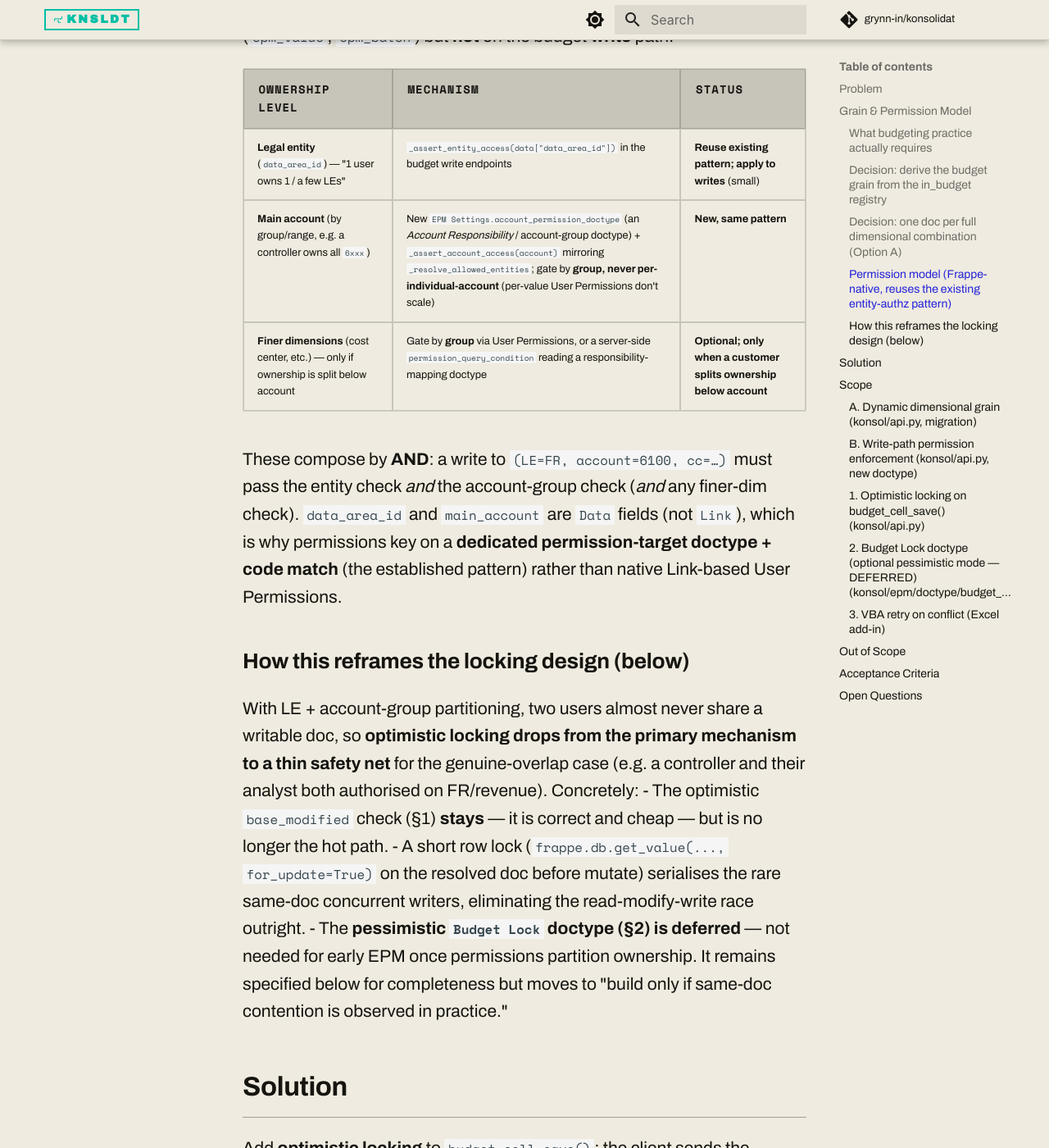
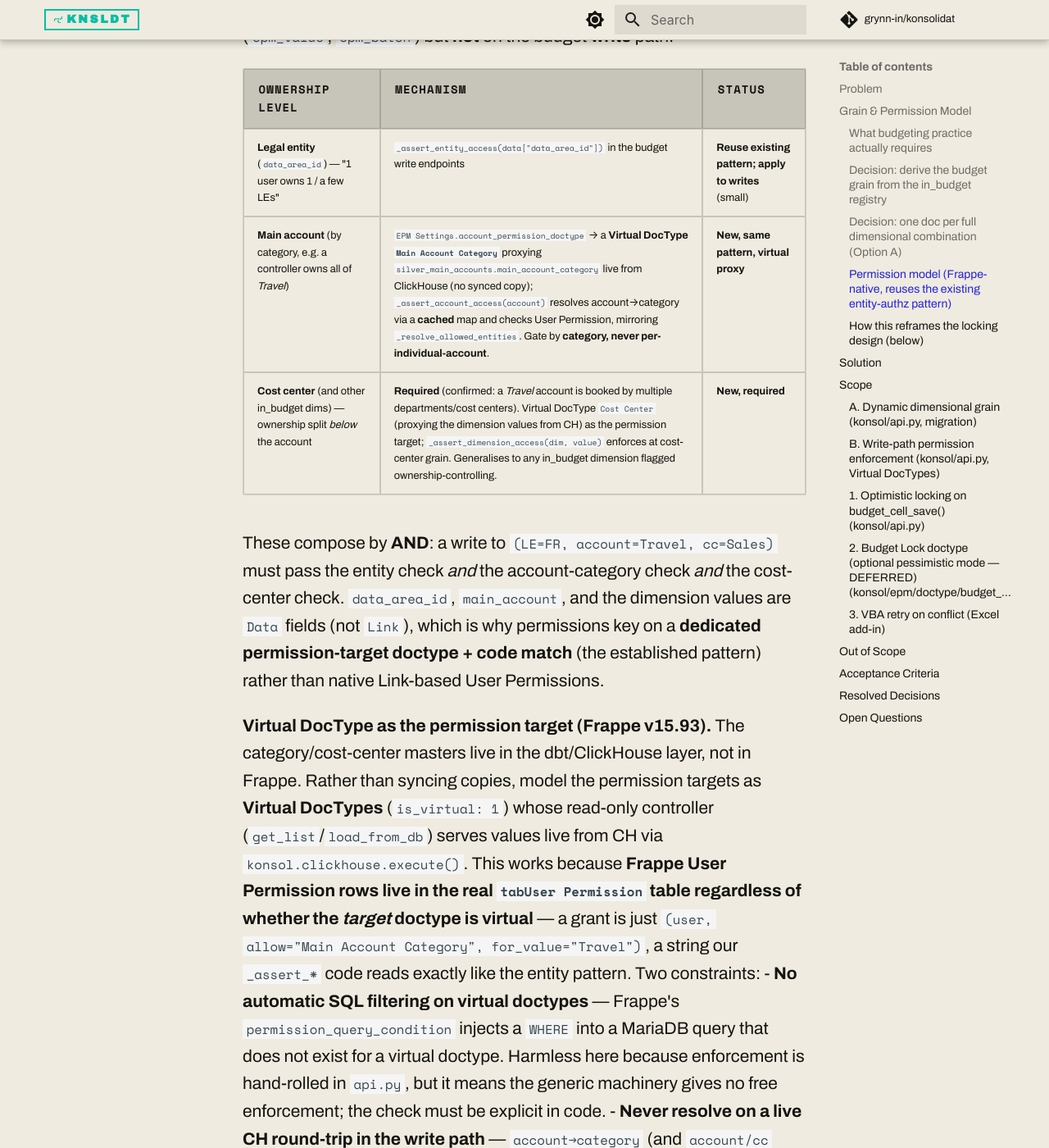
Before and after one commit to grynn-in/konsolidat, an MkDocs documentation site: the page built from docs/prd/PRD-BUDGET-CELL-LOCKING.md, in a window 1280 px wide and 1400 px high, scrolled down 5010 px. Shown: the whole window at 82% size. Built offline with MkDocs 1.6.1 and Material for MkDocs 9.7.7, drawn with Linux system fonts in a browser that asks for light colours; comment, search, counter and statistics services are not loaded; some of the changed text lies outside the part shown.

Commit message:
docs(prd): resolve grain/permission open questions + v16 future-proofing
Lock in the three decisions and verify the design against Frappe v16:

- Migration collisions: non-issue (no live customer; demo/empty data).
- Account permission target: Virtual DocType `Main Account Category` proxying
  silver_main_accounts.main_account_category live from ClickHouse (no synced
  copy), account->category resolved via frappe.cache(); no sync job.
- Finer-dim ownership: REQUIRED (Travel booked by multiple cost centers) —
  enforce at cost-center grain via a Cost Center Virtual DocType target +
  _assert_dimension_access; generalises to any ownership-controlling dim.
- Virtual-DocType-as-permission-target verified future-proof for v16: not in
  the v16 breaking-changes list; User Permission validate() does not require
  for_value to be a real row; the v16 has_permission-hook breaking changes are
  avoided by using explicit _assert_* enforcement (not hooks).

Co-Authored-By: Claude Opus 4.8 (1M context) <noreply@anthropic.com>

```diff
--- a/docs/prd/PRD-BUDGET-CELL-LOCKING.md
+++ b/docs/prd/PRD-BUDGET-CELL-LOCKING.md
@@ -73,10 +73,20 @@ The merged security work already built the right primitive in `konsol/api.py`: `
 | Ownership level | Mechanism | Status |
 |---|---|---|
 | **Legal entity** (`data_area_id`) — "1 user owns 1 / a few LEs" | `_assert_entity_access(data["data_area_id"])` in the budget write endpoints | **Reuse existing pattern; apply to writes** (small) |
-| **Main account** (by group/range, e.g. a controller owns all `6xxx`) | New `EPM Settings.account_permission_doctype` (an *Account Responsibility* / account-group doctype) + `_assert_account_access(account)` mirroring `_resolve_allowed_entities`; gate by **group, never per-individual-account** (per-value User Permissions don't scale) | **New, same pattern** |
-| **Finer dimensions** (cost center, etc.) — only if ownership is split below account | Gate by **group** via User Permissions, or a server-side `permission_query_condition` reading a responsibility-mapping doctype | **Optional; only when a customer splits ownership below account** |
+| **Main account** (by category, e.g. a controller owns all of *Travel*) | `EPM Settings.account_permission_doctype` → a **Virtual DocType `Main Account Category`** proxying `silver_main_accounts.main_account_category` live from ClickHouse (no synced copy); `_assert_account_access(account)` resolves account→category via a **cached** map and checks User Permission, mirroring `_resolve_allowed_entities`. Gate by **category, never per-individual-account**. | **New, same pattern, virtual proxy** |
+| **Cost center** (and other in_budget dims) — ownership split *below* the account | **Required** (confirmed: a *Travel* account is booked by multiple departments/cost centers). Virtual DocType `Cost Center` (proxying the dimension values from CH) as the permission target; `_assert_dimension_access(dim, value)` enforces at cost-center grain. Generalises to any in_budget dimension flagged ownership-controlling. | **New, required** |
 
-These compose by **AND**: a write to `(LE=FR, account=6100, cc=…)` must pass the entity check *and* the account-group check (*and* any finer-dim check). `data_area_id` and `main_account` are `Data` fields (not `Link`), which is why permissions key on a **dedicated permission-target doctype + code match** (the established pattern) rather than native Link-based User Permissions.
+These compose by **AND**: a write to `(LE=FR, account=Travel, cc=Sales)` must pass the entity check *and* the account-category check *and* the cost-center check. `data_area_id`, `main_account`, and the dimension values are `Data` fields (not `Link`), which is why permissions key on a **dedicated permission-target doctype + code match** (the established pattern) rather than native Link-based User Permissions.
+
+**Virtual DocType as the permission target (Frappe v15.93).** The category/cost-center masters live in the dbt/ClickHouse layer, not in Frappe. Rather than syncing copies, model the permission targets as **Virtual DocTypes** (`is_virtual: 1`) whose read-only controller (`get_list`/`load_from_db`) serves values live from CH via `konsol.clickhouse.execute()`. This works because **Frappe User Permission rows live in the real `tabUser Permission` table regardless of whether the *target* doctype is virtual** — a grant is just `(user, allow="Main Account Category", for_value="Travel")`, a string our `_assert_*` code reads exactly like the entity pattern. Two constraints:
+- **No automatic SQL filtering on virtual doctypes** — Frappe's `permission_query_condition` injects a `WHERE` into a MariaDB query that does not exist for a virtual doctype. Harmless here because enforcement is hand-rolled in `api.py`, but it means the generic machinery gives no free enforcement; the check must be explicit in code.
+- **Never resolve on a live CH round-trip in the write path** — `account→category` (and `account/cc` validity) is needed on every `budget_cell_save`. Cache the resolver map in `frappe.cache()` with a TTL (small, slow-changing data); the live virtual doctype is for the *picker/browse* UX only, not the per-cell hot path.
+
+**Future-proofing — Frappe v16.** Verified against the v16 (`develop`) source and the official [Migrating to version 16](https://github.com/frappe/frappe/wiki/Migrating-to-version-16) guide:
+- **Virtual DocType is not in the v16 breaking-changes list.** The controller contract is unchanged: a controller must override `db_insert`, `db_update`, `load_from_db`, `delete` (instance) and define static `get_list`, `get_count`, `get_stats`. Our targets are read-only, so the write methods are stubs that `raise frappe.ValidationError` — same as v15.
+- **User Permission / `get_user_permissions` mechanics are not in the v16 breaking-changes list.** Critically, User Permission `validate()` does **not** require `for_value` to be a real row (it only checks duplicate/overlap), and `get_user_permissions` already tolerates a missing target table — so a virtual-doctype permission target works in both v15 and v16.
+- **The two v16 permission breaking changes only affect `has_permission` *hooks*** (`has_permission` hooks must now return explicit `True`; `frappe.permissions.has_permission` drops `raise_exception` for `print_logs`). **We avoid them by design** — enforcement is explicit `_assert_*` calls that raise `PermissionError`, not registered hooks.
+- **Avoid "Apply to All Document Types" User Permissions** — they have reported rough edges in v16 (report-filter false positives) and are semantically wrong here anyway; scope every grant to its specific permission-target doctype.
 
 ### How this reframes the locking design (below)
 
@@ -99,11 +109,12 @@ Add **optimistic locking** to `budget_cell_save()`: the client sends the `modifi
 - Enforce uniqueness on the full key set (doctype composite `unique`, or an idempotent upsert guard) so one combination ⇒ one doc.
 - Migration patch: re-key existing Budget Input rows from their parent dimension attributes; **surface, do not silently merge**, any rows that collided under the old account-only key.
 
-### B. Write-path permission enforcement (`konsol/api.py`, new doctype)
+### B. Write-path permission enforcement (`konsol/api.py`, Virtual DocTypes)
 
 - Apply `_assert_entity_access(data["data_area_id"])` in `budget_cell_save()`, `budget_save()`, `budget_save_batch()` (reuses the existing read-path pattern).
-- Add `EPM Settings.account_permission_doctype` + an *Account Responsibility* (account-group) doctype + `_assert_account_access(account)` mirroring `_resolve_allowed_entities`; gate by group. Skipped when unset (backward-compatible).
-- Optional finer-dim gating via `permission_query_condition` — only if a customer splits ownership below account.
+- **Account (by category):** add `EPM Settings.account_permission_doctype` → a **Virtual DocType `Main Account Category`** proxying `silver_main_accounts.main_account_category` live from ClickHouse (no synced copy); `_assert_account_access(account)` resolves account→category via a **`frappe.cache()`-backed map** and checks User Permission. Skipped when unset (backward-compatible).
+- **Cost center (REQUIRED — confirmed: *Travel* booked by multiple departments):** Virtual DocType `Cost Center` proxy as permission target; `_assert_dimension_access(dim, value)` enforces at cost-center grain. Generalises to any in_budget dimension flagged ownership-controlling.
+- Enforce in **explicit code** (`_assert_*`), not Frappe `has_permission` hooks — virtual doctypes get no automatic SQL permission filtering, and this also sidesteps the v16 `has_permission`-hook contract change (see Future-proofing note).
 
 ### 1. Optimistic locking on `budget_cell_save()` (`konsol/api.py`)
 
@@ -198,11 +209,16 @@ New whitelisted endpoints (`methods=["POST"]`) in `konsol/api.py`:
 11. **Permission (LE):** `budget_cell_save()` / `budget_save()` / `budget_save_batch()` for a `data_area_id` the caller lacks a User Permission for raise `PermissionError` (403) and write nothing; an owned LE succeeds. System Manager / Administrator bypass (parity with the read path).
 12. **Permission (account):** with `EPM Settings.account_permission_doctype` configured, a write to an account outside the caller's responsibility group is rejected (403); an in-group account succeeds. With it unset, account checks are skipped (backward-compatible).
 
+## Resolved Decisions
+
+1. **Grain migration collisions → non-issue.** No customer is live; the Budget Input table holds only demo/empty data. The patch re-keys in place with **no collision-recovery path**; it keeps a defensive guard that *errors loudly* if a real collision is ever encountered, but none is expected.
+2. **Account permission target → Virtual DocType, derived live (not a hand-maintained master).** No Frappe chart-of-accounts doctype exists, but the grouping exists in the warehouse as `silver_main_accounts.main_account_category` (from D365 `MainAccountCategory`). Model `Main Account Category` as a **Virtual DocType** proxying CH live; resolve account→category via a `frappe.cache()`-backed map. No sync job, always current.
+3. **Finer-dim ownership → REQUIRED, build it.** Confirmed: a *Travel* main account is booked by multiple departments (cost centers), each owning only their slice. Enforce at **cost-center grain** via a `Cost Center` Virtual DocType permission target + `_assert_dimension_access`. Generalises to any in_budget dimension flagged ownership-controlling.
+4. **v16 future-proof** (see Future-proofing note): the Virtual-DocType-as-permission-target + explicit `_assert_*` enforcement is unaffected by v16's permission-hook breaking changes.
+
 ## Open Questions
 
-- Should a successful optimistic save by a different period/layer of the same doc invalidate another client's `base_modified` (since the whole-doc `modified` bumps on any cell write)? Likely yes — accept the false-positive conflict for now, since the client retry refreshes cleanly. Revisit if it causes excessive re-prompts. *(Now lower-impact: the dimensional grain means a "doc" is one owner's combination, so cross-period false-conflicts are within a single owner's own session.)*
-- **Grain migration collisions:** existing Budget Input rows that shared the old `(scenario, LE, FY, account)` key but differ on dimensions must be re-keyed. Some pre-existing rows may already have clobbered each other under the old grain — how should the patch surface (not silently merge) any irrecoverable collisions?
-- **Account-group permission target:** there is no chart-of-accounts doctype in the app today (accounts are `Data` + a dbt seed). Should the *Account Responsibility* doctype model groups/ranges explicitly, or derive groups from the account-hierarchy seed? Determines whether `_assert_account_access` resolves account→group at runtime or via a maintained mapping.
-- **Finer-dim ownership:** do any target customers split ownership *below* the account (e.g. per cost center)? If not, ship LE + account-group only and leave the dimension-level `permission_query_condition` unbuilt.
-- *(Resolved — was: keep lock at doc level vs. add period/layer scoping.)* Lock granularity is the full dimensional-combination doc; sub-doc scoping is out of scope. The pessimistic lock itself is deferred.
+- Should a successful optimistic save by a different period/layer of the same doc invalidate another client's `base_modified` (since the whole-doc `modified` bumps on any cell write)? Likely yes — accept the false-positive conflict for now, since the client retry refreshes cleanly. *(Low-impact: a "doc" is now one owner's combination, so cross-period false-conflicts stay within a single owner's own session.)*
+- Which in_budget dimensions beyond cost center are **ownership-controlling** vs. merely descriptive? (Cost center is confirmed; department/product/region TBD per customer — drives how many Virtual DocType permission targets ship.)
+- *(Resolved — lock granularity is the full dimensional-combination doc; sub-doc scoping out of scope; pessimistic lock deferred.)*
 - Should `expires_at` renew on every `budget_cell_save()` by the lock holder (sliding window), or only on explicit `budget_lock_acquire`? *(Only relevant if the deferred pessimistic mode is built.)*
```
